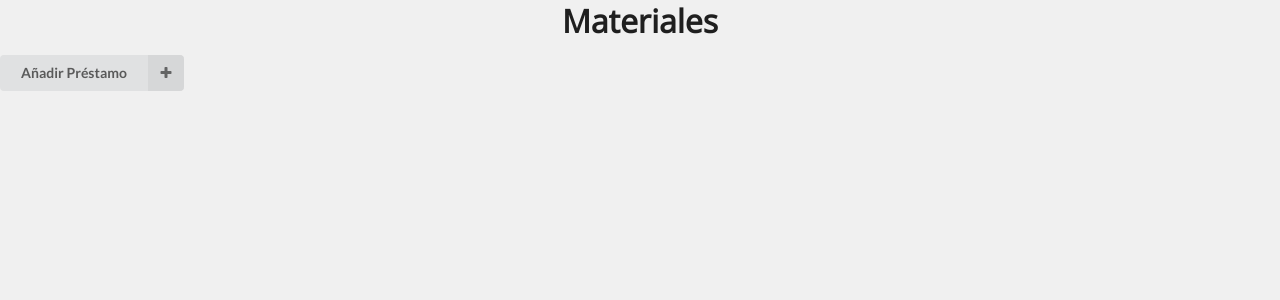
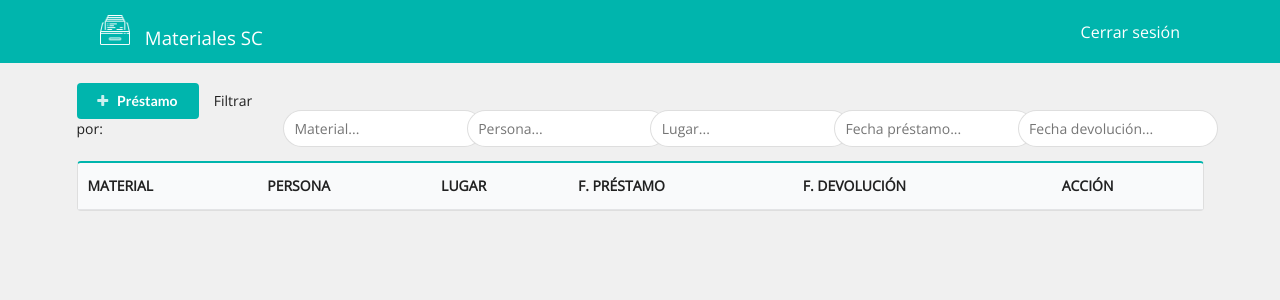
Before and after one commit to manutepowa/Material, a PHP site: page /views/listar.php in a window 1280 px wide. Shown: the top 300 px of the page. Run offline with PHP 8.4, Linux system fonts and the light colour scheme; the visitor is signed in with stand-in values (Sample User, id 1); data comes from the database, SQL or seed files in the repository; data that the repository does not hold is empty.

Commit message:
filtro de datos hecho

```diff
--- a/site_map/js/filter.js
+++ b/site_map/js/filter.js
@@ -5,12 +5,32 @@ $(document).ready(function(){
         /* Useful DOM data and selectors */
         var $input = $(this),
         inputContent = $input.val().toLowerCase(),
+        $panel = $input.parents('.filtros'),
+        column = $panel.find($input.parents('div')).index() - 1;
 
 
+        /*Hasta aqui funciona*/
+        $container = $panel.parents('.container'),
+        $table = $container.find('.table'),
+        $rows = $table.find('tbody tr');
+        // $('body').html($table);
+
+		var $filteredRows = $rows.filter(function(){
+            var value = $(this).find('td').eq(column).text().toLowerCase();
+            return value.indexOf(inputContent) === -1;
+        });
+        console.log($filteredRows);
 
 
+		$table.find('tbody .no-result').remove();
 
-        console.log($inputContent);
+        $rows.show();
+        $filteredRows.hide();
+
+        if ($filteredRows.length === $rows.length) {
+            $table.find('tbody').prepend($('<tr class="no-result text-center"><td>No hay resultados</td></tr>'));
+        }
+
 
     });
 
--- a/views/listar.php
+++ b/views/listar.php
@@ -1,12 +1,7 @@
 <?php
 	require_once('header.php');
  ?>
-<h1>Materiales</h1>
 
-<button id="op-modal" class="ui default right labeled icon button">
-	Añadir Préstamo
-	<i class="plus icon"></i>
-</button>
 
 <div class="ui small modal">
   <div class="header">
@@ -93,4 +88,75 @@
 </div>
 
 
+
+<div class="cabecera">
+    <div class="ui container">
+        <img src="../site_map/images/logo.png" alt="logo">
+        Materiales SC
+        <a href="../function/salir.php">Cerrar sesión</a>
+    </div>
+  </div>
+
+<div class="ui container">
+
+
+  <!-- <div class="ui search">
+    <button class="ui teal button"><i class="add icon"></i>Préstamo</button>
+    Filtrar por:
+    <input class="prompt" type="text" placeholder="Material...">
+    <input class="prompt" type="text" placeholder="Persona...">
+    <input class="prompt" type="text" placeholder="Lugar...">
+    <input class="prompt" type="text" placeholder="Fecha préstamo...">
+    <input class="prompt" type="text" placeholder="Fecha devolución...">
+    <div class="results"></div>
+  </div> -->
+  <div class="filtros">
+    <div class="nprestamo">
+      <button id="op-modal" class="ui teal button"><i class="add icon"></i>Préstamo</button>
+      <span>Filtrar por:</span>
+    </div>
+    <div class="filtro">
+      <input class="prompt" type="text" placeholder="Material...">
+      <!-- <div class="results"></div> -->
+    </div>
+    <div class="filtro">
+      <input class="prompt" type="text" placeholder="Persona...">
+      <!-- <div class="results"></div> -->
+    </div>
+    <div class="filtro">
+      <input class="prompt" type="text" placeholder="Lugar...">
+      <!-- <div class="results"></div> -->
+    </div>
+    <div class="filtro">
+      <input class="prompt" type="text" placeholder="Fecha préstamo...">
+      <!-- <div class="results"></div> -->
+    </div>
+    <div class="filtro">
+      <input class="prompt" type="text" placeholder="Fecha devolución...">
+      <!-- <div class="results"></div> -->
+    </div>
+  </div>
+  <!-- <div class="results"></div> -->
+  <!-- </div> -->
+
+    <table id="prestamos" class="ui teal table">
+      <thead>
+        <tr>
+          <th>MATERIAL</th>
+          <th>PERSONA</th>
+          <th>LUGAR</th>
+          <th>F. PRÉSTAMO</th>
+          <th>F. DEVOLUCIÓN</th>
+          <th>ACCIÓN</th>
+        </tr>
+      </thead>
+      <tbody>
+      <!-- http://bootsnipp.com/snippets/featured/panel-table-with-filters-per-column -->
+      </tbody>
+    </table>
+
+  </div>
+
+
+
 <?php require_once('footer.php'); ?>
```
